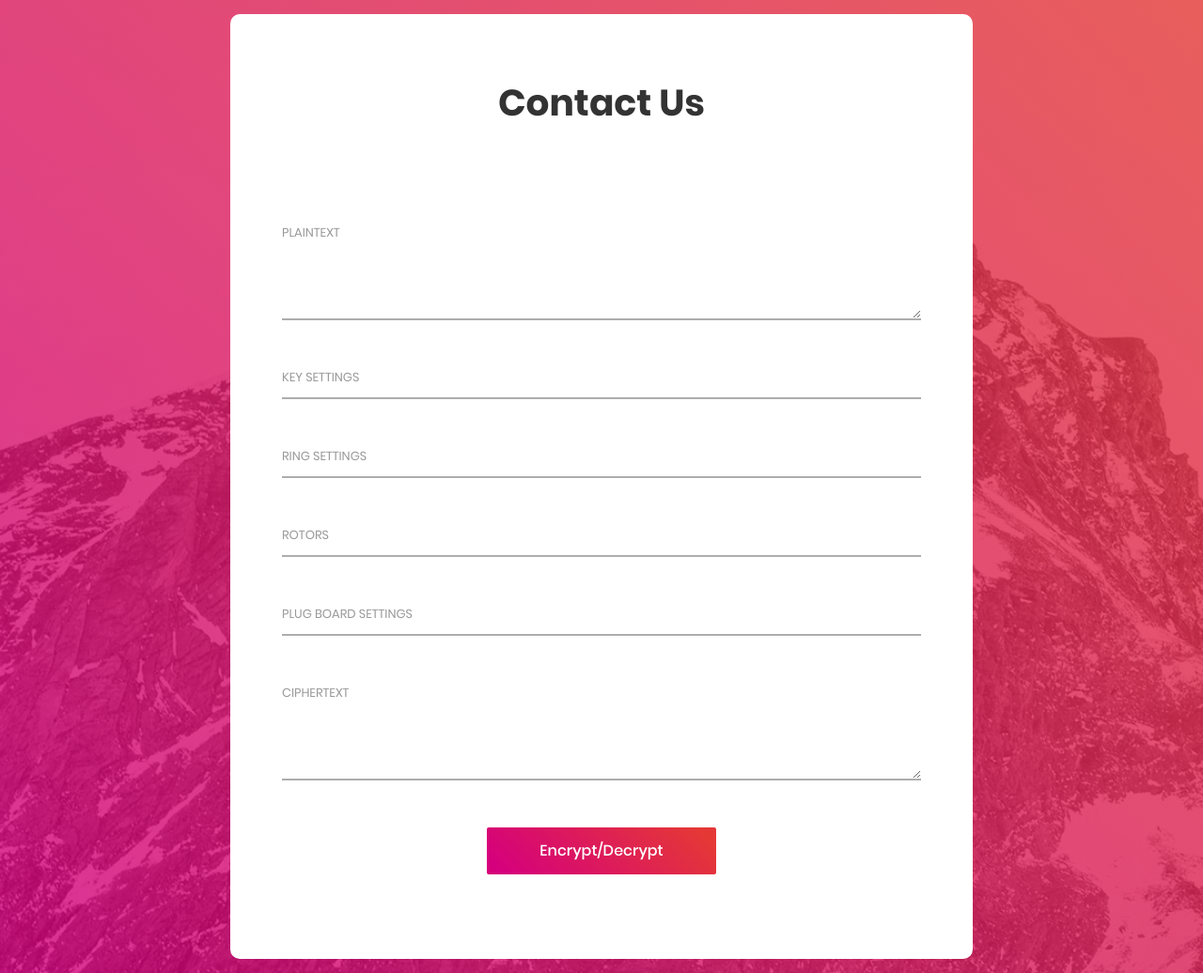
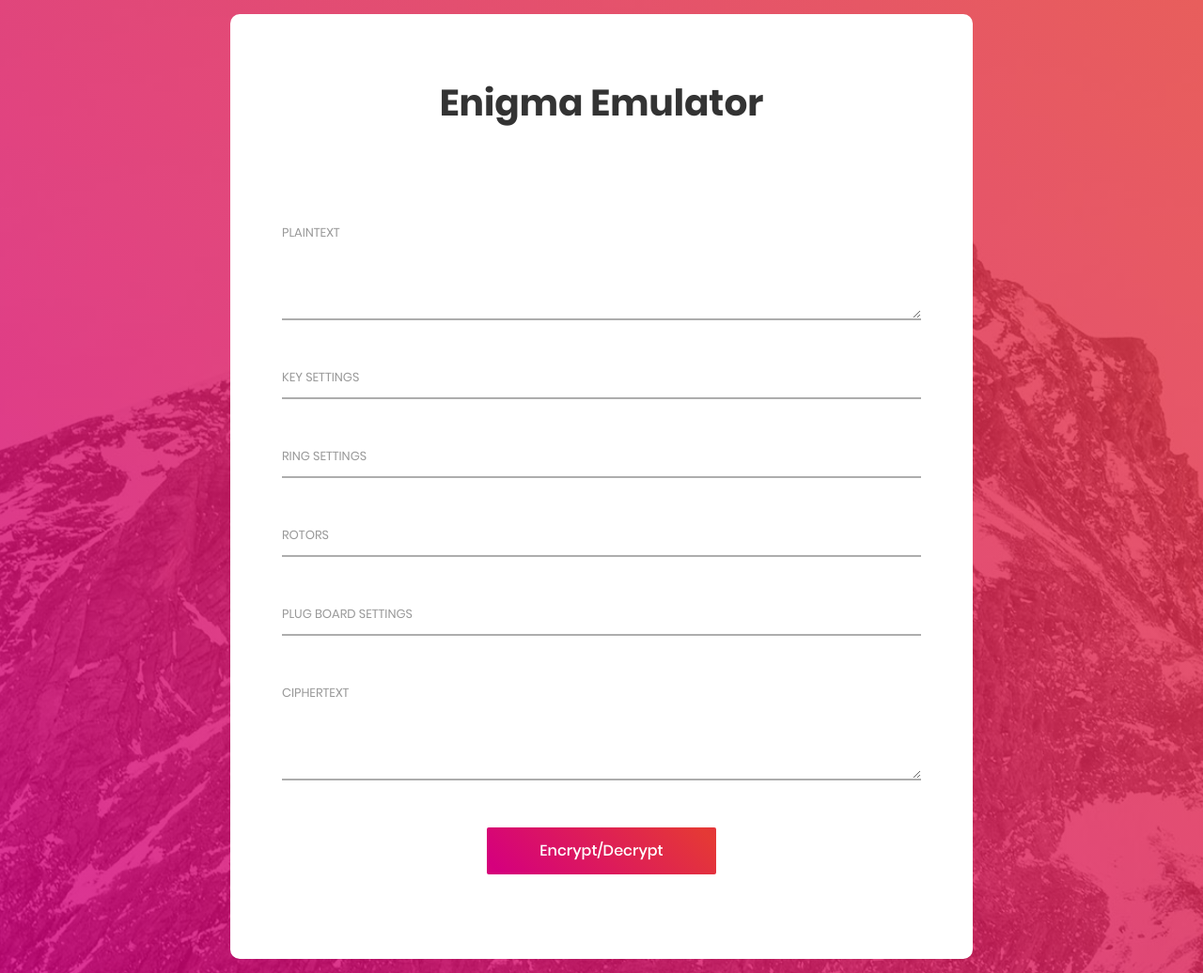
Before and after one commit to s10singh97/ISS, a plain HTML site: page Enigma/p2/ContactFrom_v2/index.html in a window 1280 px wide. Shown: the whole page at 94% size. Drawn offline with Linux system fonts and the light colour scheme.

Commit message:
title changed

```diff
--- a/Enigma/p2/ContactFrom_v2/index.html
+++ b/Enigma/p2/ContactFrom_v2/index.html
@@ -28,7 +28,7 @@
 			<div class="wrap-contact2">
 				<form class="contact2-form validate-form">
 					<span class="contact2-form-title">
-						Contact Us
+						Enigma Emulator
 					</span>
 
 					<div class="wrap-input2 validate-input" data-validate = "Plaintext is required">
```
